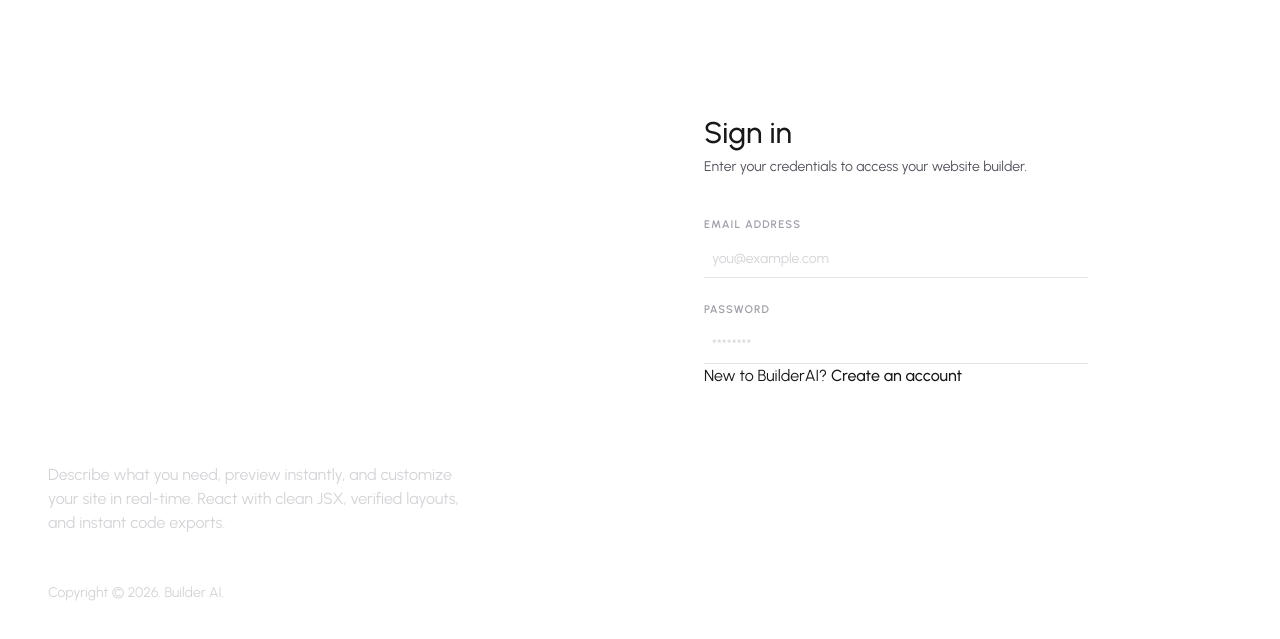
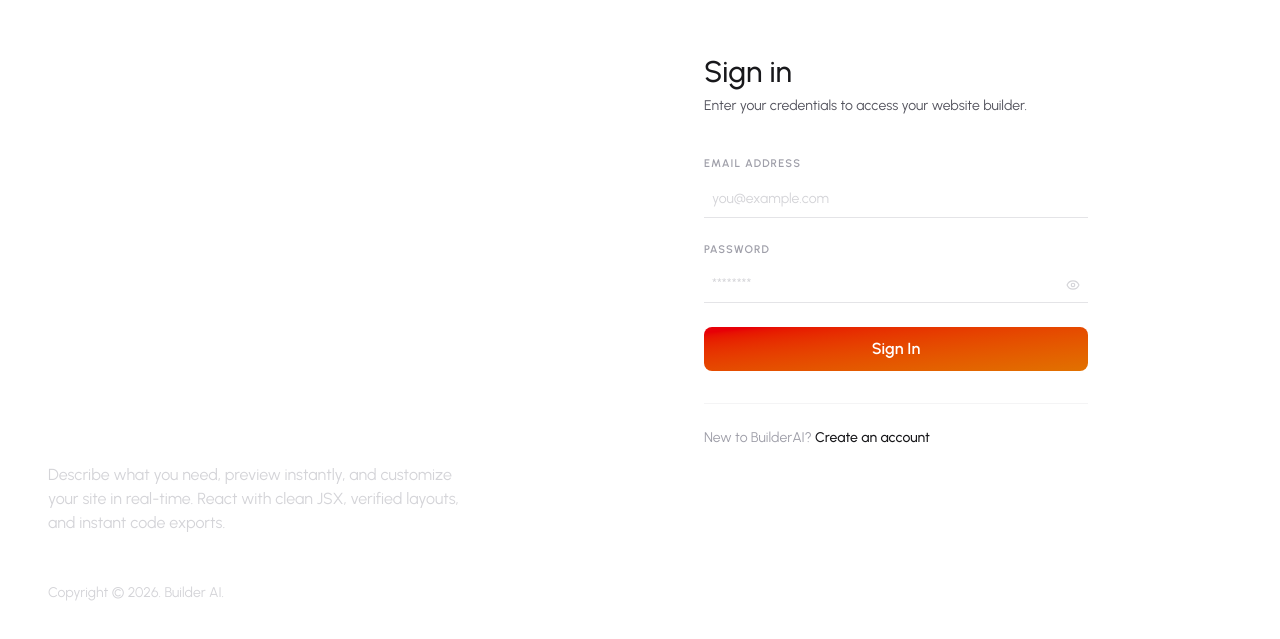
Before and after one commit to Jisap/website-builder-ai-Client-, a React (Vite) app: page /login in a window 1280 px wide. Shown: the part 149-788 px from the top of the page. Built offline with nearby package versions, Linux system fonts and the light colour scheme; no server answers.

Commit message:
feat: create AuthPage component for user login and registration flows

```diff
--- a/src/pages/AuthPage.jsx
+++ b/src/pages/AuthPage.jsx
@@ -1,6 +1,7 @@
 import React, { useState } from 'react'
 import LoginLeft from '../components/LoginLeft';
 import { Link } from 'react-router-dom';
+import { EyeIcon, EyeOffIcon } from 'lucide-react';
 
 const AuthPage = ({ mode }) => {
 
@@ -75,8 +76,10 @@ const AuthPage = ({ mode }) => {
               <label className='block text-[11px] font-semibold text-zinc-400 uppercase tracking-widest mb-2'>
                 Password
               </label>
+
+              <div className='relative'>
                 <input
-                type={showPassword}
+                  type={showPassword ? "text" : "password"}
                   value={password}
                   onChange={(e) => setPassword(e.target.value)}
                   placeholder='********'
@@ -84,10 +87,37 @@ const AuthPage = ({ mode }) => {
                   className='w-full pl-2 py-2 border-b border-zinc-200 focus:outline-none focus:border-zinc-950 text-sm
                     text-zinc-900 bg-transparent placeholder-zinc-300 transition-colors'
                 />
+
+                <button
+                  type='button'
+                  onClick={() => setShowPassword(!showPassword)}
+                  className='absolute right-2 top-1/2 -translate-y-1/2 text-zinc-300 hover:text-zinc-600 flex items-center justify-center cursor-pointer transition-colors'
+                >
+                  {showPassword ? <EyeOffIcon size={14} /> : <EyeIcon size={14} />}
+                </button>
               </div>
+            </div>
+
+            <button
+              type='submit'
+              disabled={loading}
+              className='w-full py-2.5 bg-linear-to-br from-red-600 to-amber-600 text-white font-semibold hover:scale-102 disabled:opacity-40 flex items-center
+              justify-center cursor-pointer mt-2 rounded-lg transition-all'
+            >
+              {loading ? (
+                <>
+                  <Loader2Icon size={16} className='animate-spin h-3.5 w-3.5 mr-2' />
+                  Processing...
+                </>
+              ) : (
+                <>
+                  {isLogin ? "Sign In" : "Sign Up"}
+                </>
+              )}
+            </button>
           </form>
 
-          <p>
+          <p className='text-sm text-zinc-400 mt-8 pt-6 border-t border-zinc-100 font-sans'>
             {isLogin ? (
               <>
                 New to BuilderAI?{" "}
```
Lines whose indentation alone changed are shown as unchanged.
